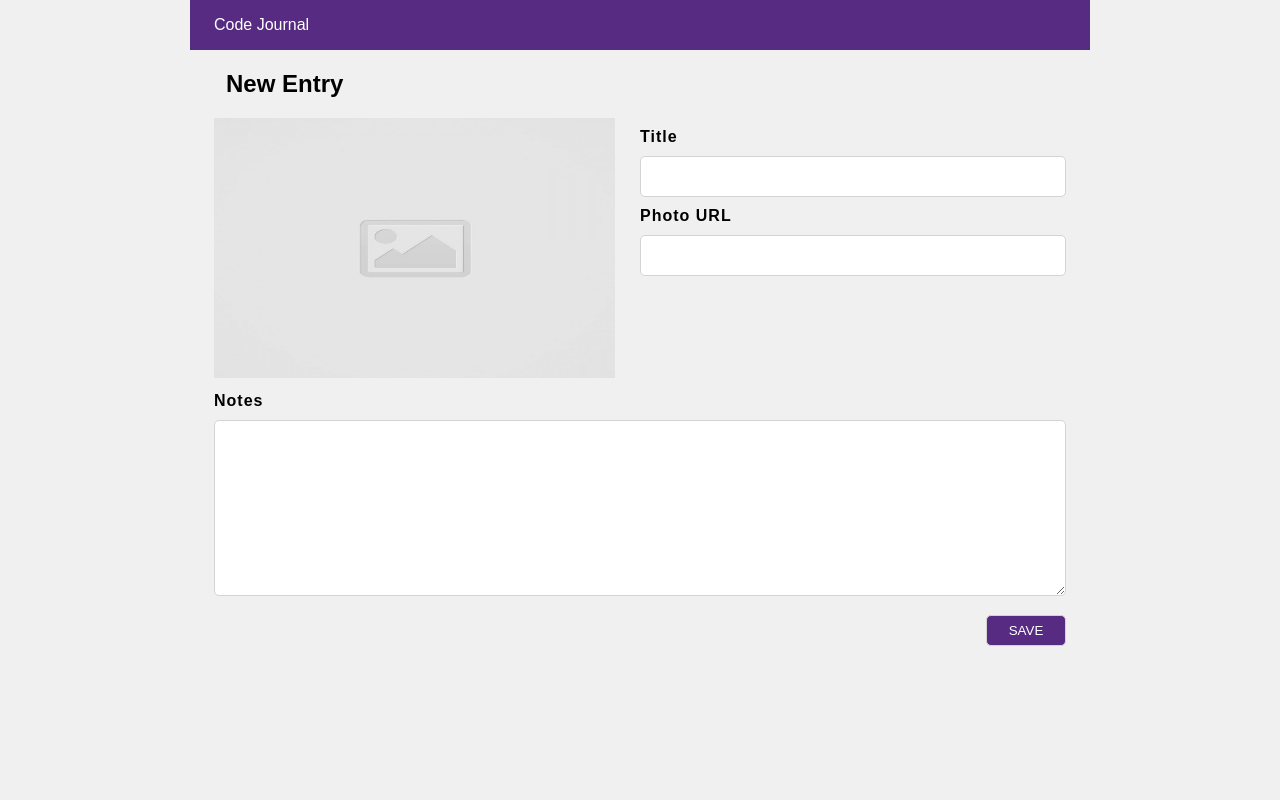
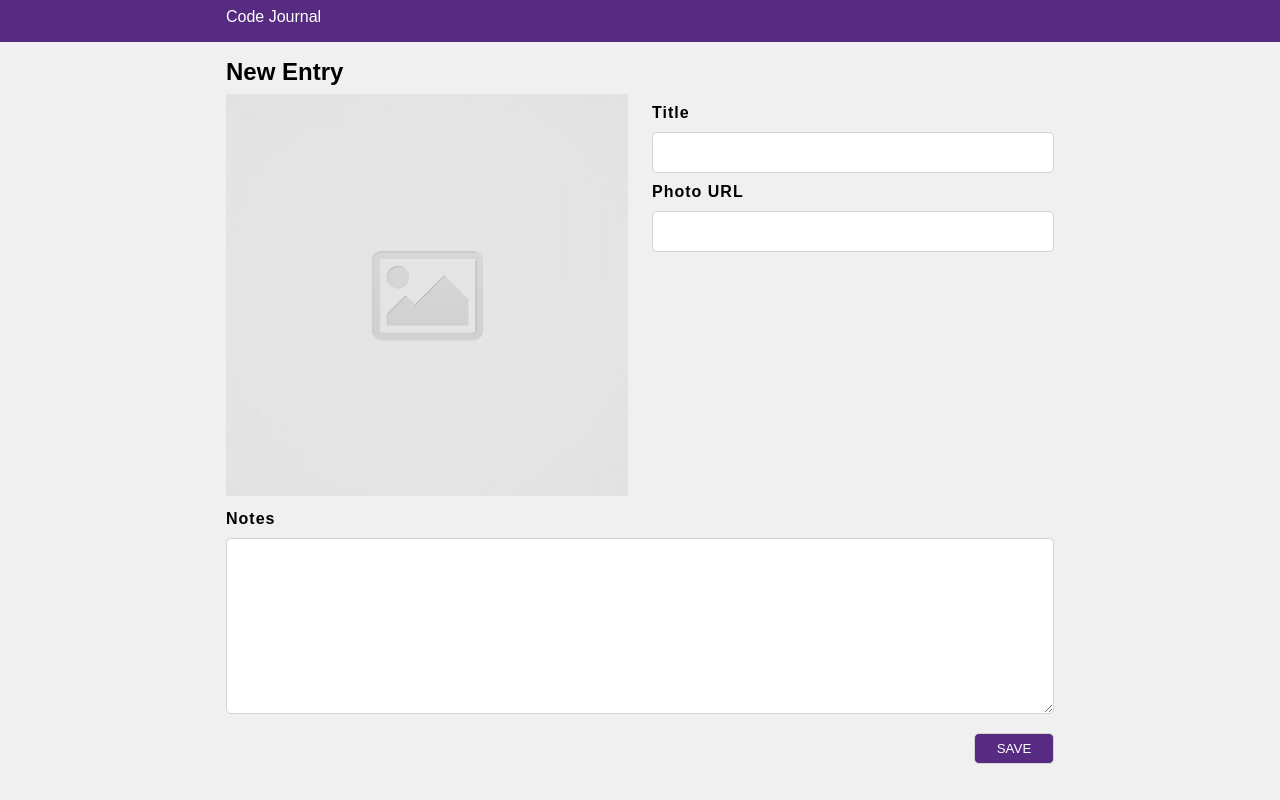
Before and after one commit to Kasiett/code-journal, a website: page index.html in a window 1280 px wide. Drawn offline with Linux system fonts and the light colour scheme.

Commit message:
Added margin bottom on h2,deleted some unnecessery css

```diff
--- a/css/styles.css
+++ b/css/styles.css
@@ -1,11 +1,29 @@
 * {
   font-family: sans-serif;
+  margin: 0;
 }
 
-nav {
+header {
+  background-color: #562b81;
+  color: white;
+}
+
+nav > p {
   background-color: #562b81;
   color: white;
   padding: 15px 20px;
+}
+
+nav > .row {
+  padding: 0.5rem 0;
+}
+
+.margin-top {
+  margin-top: 1rem;
+}
+
+div.column-full {
+  margin-bottom: 0.5rem;
 }
 
 body {
@@ -13,8 +31,12 @@ body {
 }
 
 img {
-  height: 260px;
   width: 100%;
+}
+
+form {
+  display: flex;
+  flex-direction: column;
 }
 
 label {
@@ -29,6 +51,10 @@ textarea {
   padding: 12px;
   border: 1px solid lightgrey;
   border-radius: 5px;
+}
+
+main {
+  margin-bottom: 25px;
 }
 
 button {
@@ -75,15 +101,6 @@ textarea {
     display: block;
   }
 
-  .img-wrapper,
-  .entry-form {
-    width: 50%;
-  }
-
-  .img-wrapper {
-    padding-right: 25px;
-  }
-
   button:hover {
     background-color: #461972;
   }
--- a/index.html
+++ b/index.html
@@ -18,7 +18,9 @@
   <header>
     <nav class="container">
       <div class="row">
+        <div class="column-full">
           <p>Code Journal</p>
+        </div>
       </div>
     </nav>
   </header>
@@ -30,9 +32,12 @@
     </div>
     <form action="#">
       <div class="row">
+        <div class="column-half">
           <div class="img-wrapper">
             <img src="./images/placeholder-image-square.jpg" alt="placeholder-image-square">
           </div>
+        </div>
+        <div class="column-half">
           <div class="entry-form" data-view="entry-form">
             <label for="title">Title</label>
             <input id="title" type="text" name="title" required>
@@ -40,7 +45,8 @@
             <input id="url" type="url" name="url" required>
           </div>
         </div>
-      <div>
+      </div>
+      <div class="column-full">
         <label class="textarea-label" for="textarea">Notes</label>
         <textarea id="textarea" name="notes" cols="30" rows="10" required></textarea>
         <div class="form-footer">
```
Lines whose indentation alone changed are shown as unchanged.
